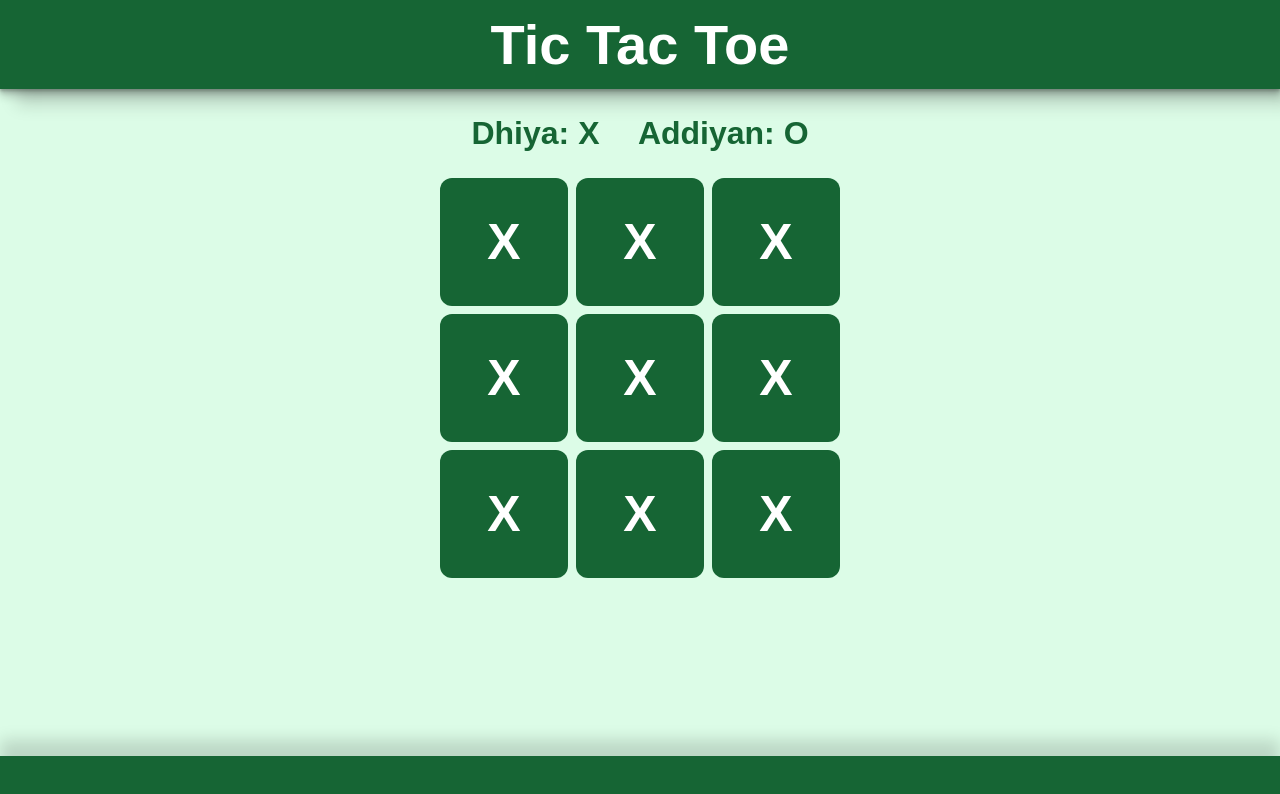
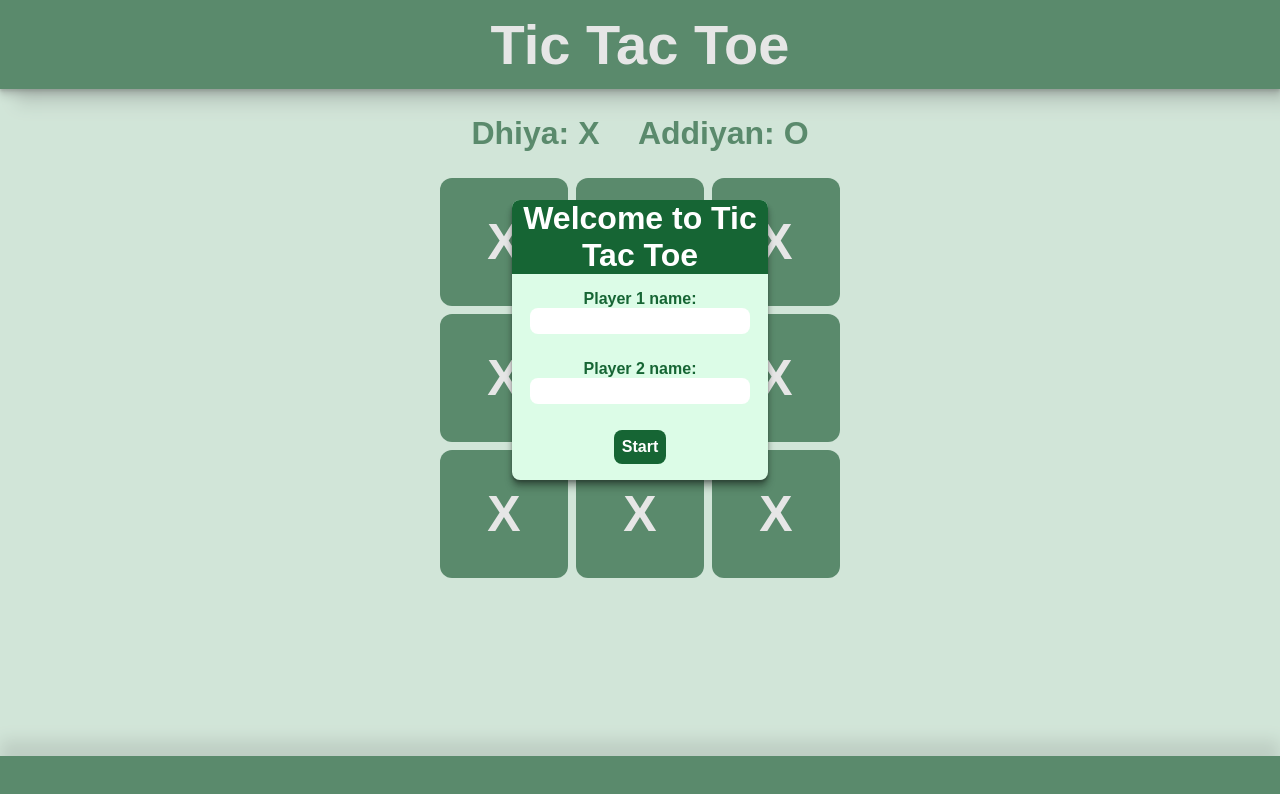
Before and after one commit to MohdSyafi/tic-tac-toe, a plain HTML site: page index.html in a window 1280 px wide. Drawn offline with Linux system fonts and the light colour scheme.

Commit message:
Add start dialog and styling for it

```diff
--- a/index.html
+++ b/index.html
@@ -9,6 +9,24 @@
     <script src="./script.js" defer></script>
 </head>
 <body>
+    <div class="start-dialog">
+        <div class="blur-background">
+        </div>
+        <form action="#" class="start-dialog-container">
+            <p>Welcome to Tic Tac Toe</p>
+            <fieldset>
+                <label for="">Player 1 name:</label>
+                <input type="text" name="player1name" id="" class="player1name">
+            </fieldset>
+            <fieldset>
+                <label for="">Player 2 name:</label>
+                <input type="text" name="player2name" id="" class="player2name">
+            </fieldset>
+            <div class="button-container">
+                <button class="startbtn" type="submit">Start</button>
+            </div>
+        </form>
+    </div>
     <div class="header">
         <p class="header-text">Tic Tac Toe</p>
     </div>
--- a/style.css
+++ b/style.css
@@ -74,7 +74,7 @@ body{
 
 }
 
-.tile:hover{
+.tile:hover,.startbtn:hover{
     box-shadow: 2vh 2vh 2vh rgba(0,0,0,0.15),
     0 2px 2px rgba(0,0,0,0.15),
     0 4px 4px rgba(0,0,0,0.15),
@@ -87,3 +87,84 @@ body{
     flex: 0.5;
     box-shadow: 0px -2vh 2vh rgba(0,0,0,0.15);
 }
+
+.start-dialog{
+
+}
+
+.blur-background{
+    position: absolute;
+    top: 0px;
+    right: 0px;
+    width: 100%;
+    height: 100%;
+    background-color: #C0C0C0;
+    background-repeat: no-repeat;
+    background-position: center;
+    opacity: 0.4;
+}
+
+.start-dialog-container{
+    height: 35vh;
+    position: absolute;
+    margin-left: auto;
+    margin-right: auto;
+    top: 25vh;
+    left: 0;
+    right: 0;
+    text-align: center;
+    background-color: #DCFCE7;
+    border-radius: 8px;
+    box-shadow: 0 6px 6px rgba(0,0,0,0.15),
+    0 2px 2px rgba(0,0,0,0.15),
+    0 4px 4px rgba(0,0,0,0.15),
+    0 8px 8px rgba(0,0,0,0.15);
+    z-index: 10000000;
+    width: 20vw;
+    opacity: 1;
+}
+form{
+    display: flex;
+    flex-direction: column;
+}
+.start-dialog-container p{
+    background-color: #166534;
+    margin: 0px;
+    border-radius: 8px 8px 0px 0px;
+    flex: 1;
+    font-size: 4vh;
+    color: white;
+    display: flex;
+    justify-content: center;
+    align-items: center;
+    font-weight: bolder;
+}
+
+fieldset{
+    margin-top: 2vh;
+    flex: 1;
+    display: flex;
+    flex-direction: column;
+    padding: 0px 2vh 0px 2vh;
+    border-style: none;
+    color: #166534;
+    font-weight: bolder;
+}
+
+fieldset input{
+    height: 3vh;
+    border-radius: 8px;
+    border-style: none;
+}
+
+.startbtn{
+    flex: 2;
+    font-size: 2vh;
+    font-weight: bolder;
+    margin: 2vh;
+    background-color: #166534;
+    border-radius: 8px;
+    color: white;
+    border-style: none;
+    padding: 8px;
+}
```
